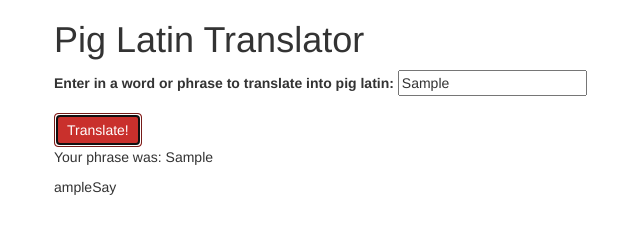
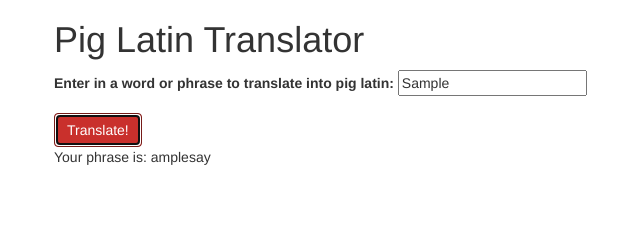
Before and after one commit to johnnymayer/piglatin, a plain HTML site: page index.html in a window 1280 px wide. Both pictures are taken after typing "Sample" into the empty fields and a click on the button "Translate!". Shown: the full height of the page, 16-656 px from the left. Drawn offline with Linux system fonts and the light colour scheme.

Commit message:
Add more regexp to functionality

```diff
--- a/index.html
+++ b/index.html
@@ -18,7 +18,7 @@
         <button type="submit" class="btn btn-danger">Translate!</button>
       </form>
       <div id="result">
-        <p>Your phrase was: <span class="phrase"></span></p>
+        <p>Your phrase is: <span class="phrase"></span></p>
         <p><span class="pig-latin"></span></p>
       </div>
     </div>
--- a/js/scripts.js
+++ b/js/scripts.js
@@ -1,34 +1,32 @@
-function pigLatin(phrase){
-  if(!isNaN(phrase.charAt(0))){
-    return false;
-  }
-  else if(phrase.charAt(0) === "a" || phrase.charAt(0) === "e" || phrase.charAt(0) === "i" || phrase.charAt(0) === "o" || phrase.charAt(0) === "u"){
-    phrase = phrase + "way";
-    return phrase;
-  } else if (phrase.charAt(0) != "a" || phrase.charAt(0) != "e"|| phrase.charAt(0) != "i"|| phrase.charAt(0) != "o" || phrase.charAt(0) != "u"){
-    phrase = phrase.replace(/(\w+?)([aeiou]\w+)/i, '$2$1') + "ay";
-    return phrase;
-  } else if (phrase[0] === "q" && phrase[1] === "u"){
-      phrase = phrase.charAt(0,1) + "quay";
+function pigLatin(phrase) {
+  if (phrase.match(/[a-z]/)) {
+    if (phrase.charAt(0) === "q" && phrase.charAt(1) === "u") {
+      phrase = phrase.slice(2) + "quay";
       return phrase;
-  }
-};
+    } else if (phrase.charAt(0) === "a" || phrase.charAt(0) === "e" || phrase.charAt(0) === "i" || phrase.charAt(0) === "o" || phrase.charAt(0) === "u") {
+      return phrase.replace(/^([aeiouy])(.*)/, '$1$2way');
+    } else if (phrase.charAt(0) != "a" || phrase.charAt(0) != "e" || phrase.charAt(0) != "i" || phrase.charAt(0) != "o" || phrase.charAt(0) != "u") {
+      return phrase.replace(/^([^aeiouy]+)(.*)/, '$2$1ay');
+    } else {
+      return false;
+    }
+    }
+  };
 
 $(document).ready(function() {
   $("form#translated-form").submit(function(event){
     event.preventDefault();
     var newArray = [];
-    var phrase = $("input#phrase").val().split(/\b\W\S/i);
+    var phrase = $("input#phrase").val().toLowerCase().split(/\b/i);
     for (var i = 0; i < phrase.length; i ++) {
       newArray.push(pigLatin(phrase[i]));
     }
 
-    $(".phrase").text(phrase);
+    $(".phrase").text(newArray.join(" "));
 
-    if(!result){
-      $(".pig-latin").text("This can not be translated to pig latin");
-    } else {
-      $(".pig-latin").text(newArray);
-    }
+    // if(!result){
+    //   $(".pig-latin").text("This can not be translated to pig latin");
+    // } else {
+    //   $(".pig-latin").text(newArray);
   });
 });
```
